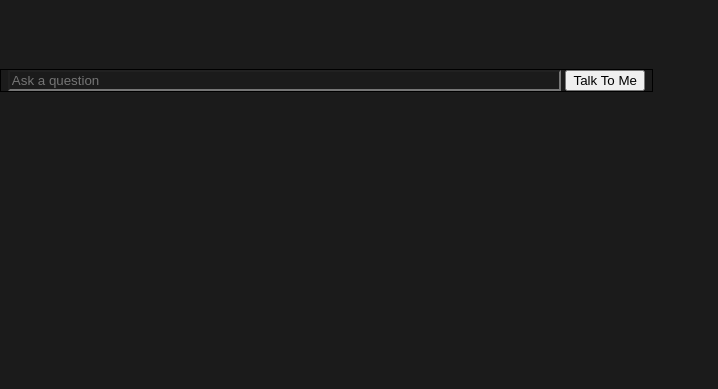
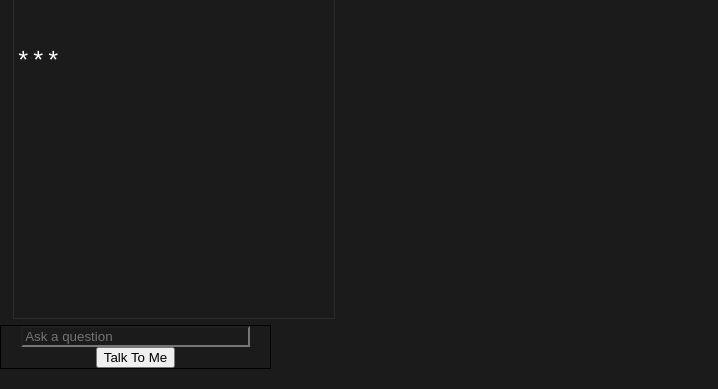
Before and after one commit to BeanGreen247/Minimalist-chatbot, a plain HTML site: page index.html in a window 1280 px wide. Shown: the part 411-800 px from the top of the page, without its empty margins (0-718 px from the left). Drawn offline with Linux system fonts and the light colour scheme.

Commit message:
Update index.html

```diff
--- a/index.html
+++ b/index.html
@@ -36,8 +36,8 @@ function closeNav() {
 </script>
 
 
-<textarea readonly="true" id="botChat" style="text-align:left; position:fixed; display:block; top:50px; border:1px solid #2b2b2b; width:auto; margin-left:1%; margin-right:2.25%; height:auto; resize:none; font-family:Courier; color:white; background-color:#1b1b1b; overflow-y:auto; user-select:none; font-size:25px;"></textarea>
-<p style="position:fixed; border:1px solid black; top:58%; width:51%;">
+<textarea readonly="true" id="botChat" style="text-align:left; position:fixed; display:block; top:50px; border:1px solid #2b2b2b; width:auto; margin-left:1%; margin-right:2.25%; height:85%; resize:none; font-family:Courier; color:white; background-color:#1b1b1b; overflow-y:auto; user-select:none; font-size:25px;"></textarea>
+<p style="position:fixed; border:1px solid black; top:90%; width:auto%;">
 <input type="text" placeholder="Ask a question" onKeypress="enterButton(event, document.getElementsByTagName('input')[0].value);" style="color:white; background-color:#1b1b1b; width:85%;">
 <button onClick="answer(document.getElementsByTagName('input')[0].value)">Talk To Me</button></p>
 
```
